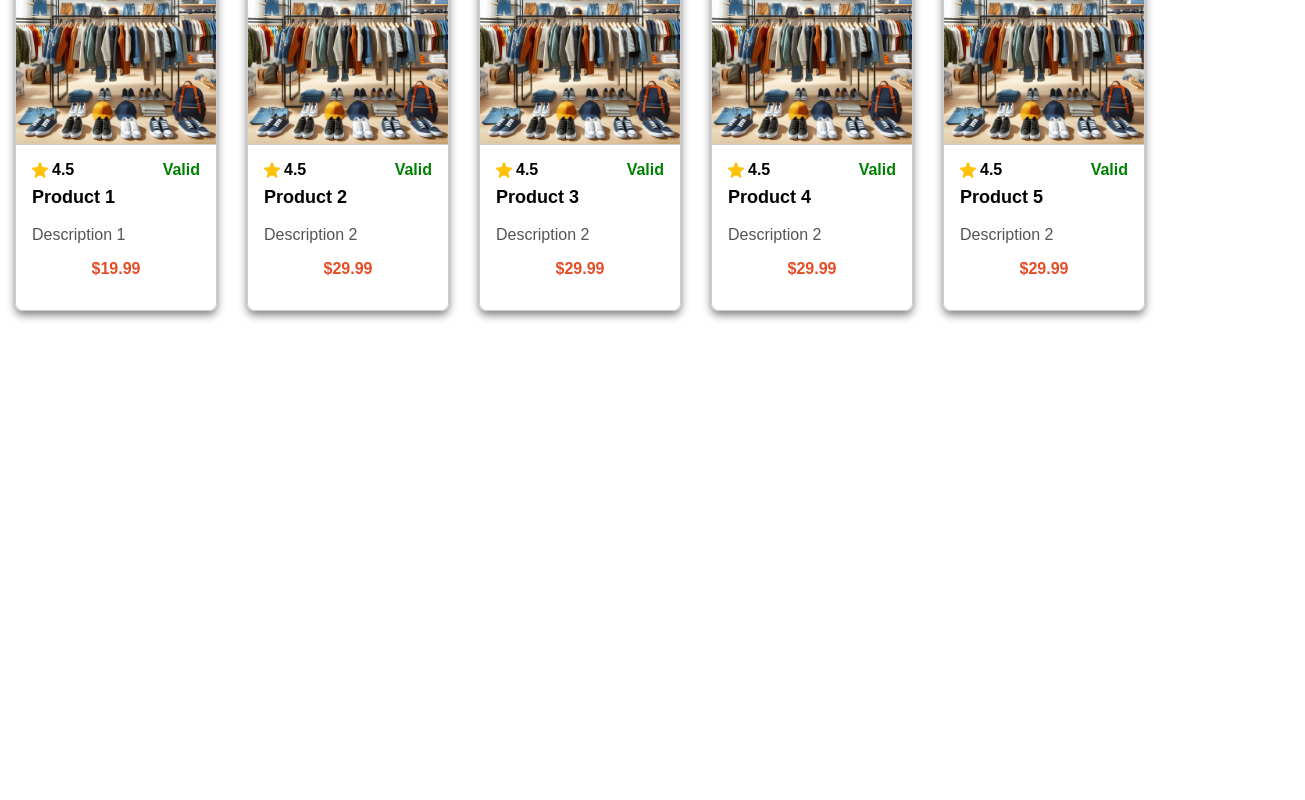
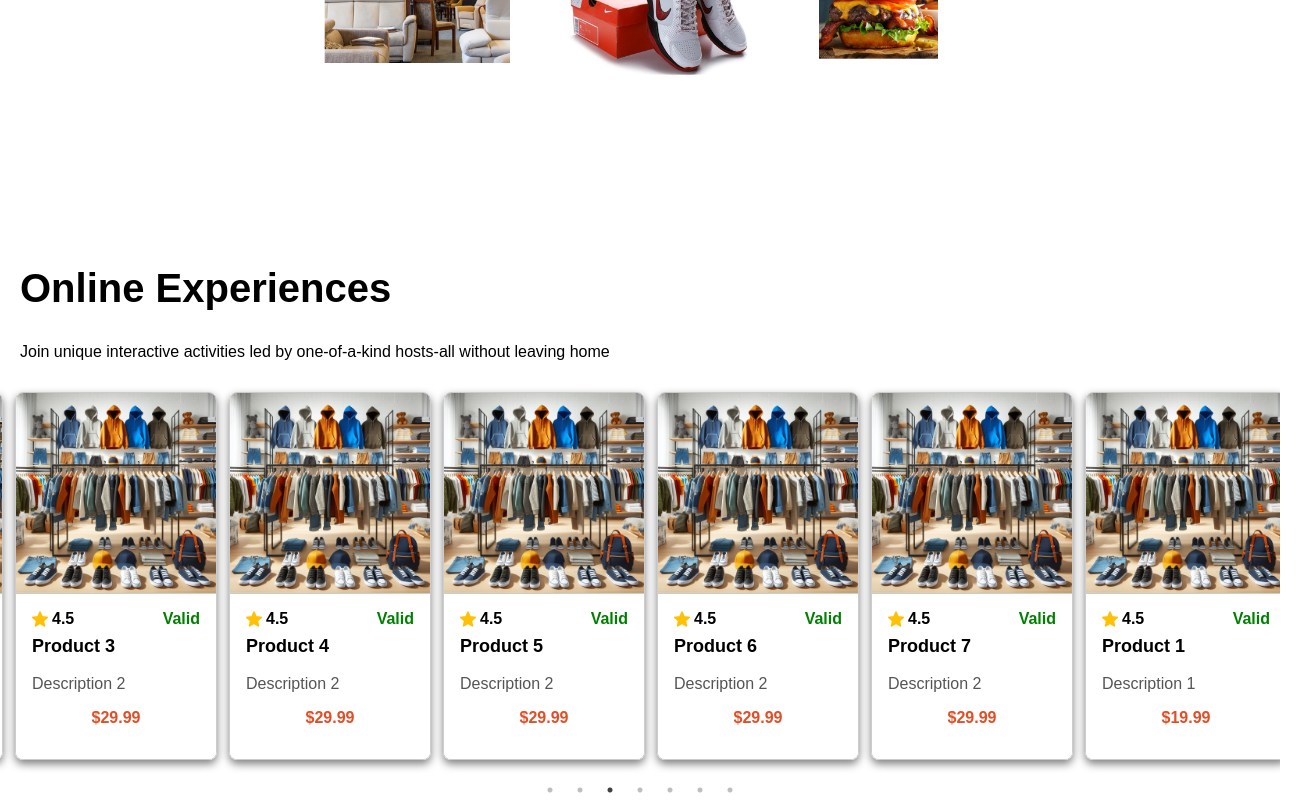
Before and after one commit to Mohamed-Amiir/Reactjs-HandsOn, a React (Create React App) app in the folder App/: page / in a window 1280 px wide. Shown: the part 527-1327 px from the top of the page, 1305 px wide, since content can reach past the window. Before the commit the page ends 853 px from the top, so only its background shows below. Built offline with nearby package versions, Linux system fonts and the light colour scheme; a web font is replaced by a local one.

Commit message:
airBNB task is done

```diff
--- a/App/src/App.css
+++ b/App/src/App.css
@@ -39,8 +39,12 @@ body {
   padding: 0px 20px;
 }
 .content-img {
-  max-width: 400px;
-  align-self: center;
+    width: fit-content;
+    align-self: center;
+    scale: .6;
+}
+.content-header{
+  font-size: 250%;
 }
 .static-content h1 {
   margin-bottom: 16px;
@@ -216,8 +220,30 @@ background-position-y:bottom ;
   color: #e44d26; /* Set the color for the product price */
   font-weight: bold; /* Optional: Make the product price bold */
 }
-.dynamic-content {
-  display: flex;
-  flex-direction: row; /* Display cards horizontally */
-  flex-wrap: wrap; /* Optional: Allow cards to wrap to the next line if the container is too small */
+.slideshow-container {
+  position: relative;
+  width: 100%;
+  overflow: hidden;
 }
+
+
+
+.prev,
+.next {
+  position: absolute;
+  top: 50%;
+  transform: translateY(-50%);
+  font-size: 24px;
+  cursor: pointer;
+  border: none;
+  background: none;
+  outline: none;
+}
+
+.prev {
+  left: 10px;
+}
+
+.next {
+  right: 10px;
+}
--- a/App/src/components/aribnb/DynamicContent.js
+++ b/App/src/components/aribnb/DynamicContent.js
@@ -1,58 +1,12 @@
 import React from "react";
-import Card from "./Card";
-import Pimage from "./images/_af49ea8e-1cfe-491f-b568-6888c48f7f93.jpeg";
-import Rstar from "./images/star.png";
+import ProductSlider from "./ProductSlider";
 
-export default function DynamicContent() {
-  const cardData = [
-    {
-      image: Pimage,
-      star: Rstar,
-      name: "Product 1",
-      description: "Description 1",
-      price: "$19.99",
-    },
-    {
-      image: Pimage,
-      star: Rstar,
-      name: "Product 2",
-      description: "Description 2",
-      price: "$29.99",
-    },
-    {
-      image: Pimage,
-      star: Rstar,
-      name: "Product 3",
-      description: "Description 2",
-      price: "$29.99",
-    },
-    {
-      image: Pimage,
-      star: Rstar,
-      name: "Product 4",
-      description: "Description 2",
-      price: "$29.99",
-    },
-    {
-      image: Pimage,
-      star: Rstar,
-      name: "Product 5",
-      description: "Description 2",
-      price: "$29.99",
-    },
-  ];
-
+const DynamicContent = () => {
   return (
     <section className="dynamic-content">
-      {cardData.map((card) => (
-        <Card
-          image={card.image}
-          star={card.star}
-          name={card.name}
-          description={card.description}
-          price={card.price}
-        />
-      ))}
+      <ProductSlider />
     </section>
   );
-}
+};
+
+export default DynamicContent;
--- /dev/null
+++ b/App/src/components/aribnb/ProductSlider.js
@@ -0,0 +1,112 @@
+import React, { useState, useEffect } from "react";
+import Slider from "react-slick";
+import Card from "./Card";
+import Pimage from "./images/_af49ea8e-1cfe-491f-b568-6888c48f7f93.jpeg";
+import Rstar from "./images/star.png";
+import "slick-carousel/slick/slick.css";
+import "slick-carousel/slick/slick-theme.css";
+
+const ProductSlider = () => {
+  const cardData = [
+    {
+      image: Pimage,
+      star: Rstar,
+      name: "Product 1",
+      description: "Description 1",
+      price: "$19.99",
+    },
+    {
+      image: Pimage,
+      star: Rstar,
+      name: "Product 2",
+      description: "Description 2",
+      price: "$29.99",
+    },
+    {
+      image: Pimage,
+      star: Rstar,
+      name: "Product 3",
+      description: "Description 2",
+      price: "$29.99",
+    },
+    {
+      image: Pimage,
+      star: Rstar,
+      name: "Product 4",
+      description: "Description 2",
+      price: "$29.99",
+    },
+    {
+      image: Pimage,
+      star: Rstar,
+      name: "Product 5",
+      description: "Description 2",
+      price: "$29.99",
+    },
+    {
+      image: Pimage,
+      star: Rstar,
+      name: "Product 6",
+      description: "Description 2",
+      price: "$29.99",
+    },
+    {
+      image: Pimage,
+      star: Rstar,
+      name: "Product 7",
+      description: "Description 2",
+      price: "$29.99",
+    },
+    // Add more card data as needed
+  ];
+
+  const [slidesToShow, setSlidesToShow] = useState(1);
+
+  const updateSlidesToShow = () => {
+    // Calculate the number of slides to show based on the width of the card and the page
+    const cardWidth = document.querySelector(".card")?.clientWidth || 300; // Set the default card width
+    const pageWidth = window.innerWidth;
+
+    const newSlidesToShow = Math.floor(pageWidth / cardWidth);
+    setSlidesToShow(newSlidesToShow);
+  };
+
+  useEffect(() => {
+    // Update the number of slides to show on mount and window resize
+    updateSlidesToShow();
+    window.addEventListener("resize", updateSlidesToShow);
+
+    return () => {
+      // Remove the event listener on component unmount
+      window.removeEventListener("resize", updateSlidesToShow);
+    };
+  }, []);
+
+  const settings = {
+    dots: true,
+    infinite: true,
+    speed: 500,
+    slidesToShow: slidesToShow,
+    slidesToScroll: 1,
+    autoplay: true, // Enable autoplay
+    autoplaySpeed: 2000, // Set the autoplay speed in milliseconds (e.g., 3000ms = 3 seconds)
+  };
+
+  return (
+    <Slider {...settings}>
+      {cardData.map((card) => (
+        <div key={card.name}>
+          <Card
+            image={card.image}
+            star={card.star}
+            name={card.name}
+            description={card.description}
+            price={card.price}
+          />
+        </div>
+      ))}
+    </Slider>
+  );
+};
+
+export default ProductSlider;
```
